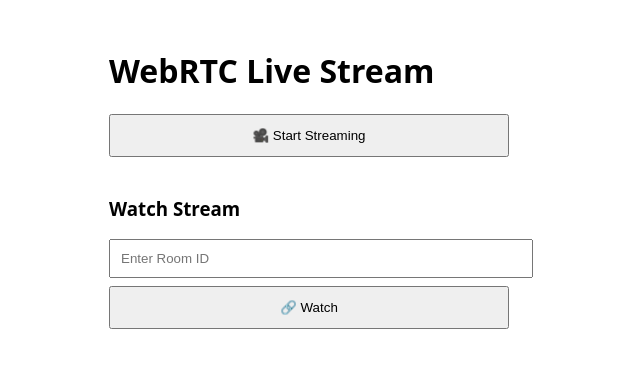
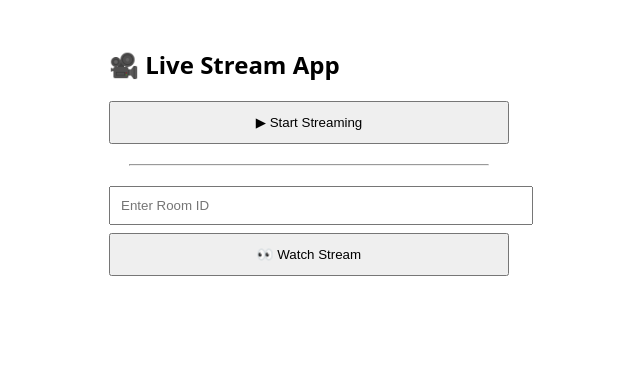
Before and after one commit to vikuuuuu/live, a Next.js app: page / in a window 1280 px wide. Shown: the top 368 px of the page, without its empty margins (331-971 px from the left). Built offline with nearby package versions, Linux system fonts and the light colour scheme.

Commit message:
Update UI elements and button labels on HomePage

```diff
--- a/src/app/page.js
+++ b/src/app/page.js
@@ -1,7 +1,7 @@
 "use client";
 
+import { useRouter } from "next/navigation";
 import { useState } from "react";
-import { useRouter } from "next/navigation";
 
 export default function HomePage() {
   const router = useRouter();
@@ -9,29 +9,29 @@ export default function HomePage() {
 
   return (
     <main style={{ maxWidth: 400, margin: "auto" }}>
-      <h1>WebRTC Live Stream</h1>
+      <h2>🎥 Live Stream App</h2>
 
       <button
         onClick={() => router.push("/stream")}
-        style={{ width: "100%", padding: 12, marginBottom: 20 }}
+        style={{ width: "100%", padding: 12 }}
       >
-        🎥 Start Streaming
+        ▶ Start Streaming
       </button>
 
-      <h3>Watch Stream</h3>
+      <hr style={{ margin: 20 }} />
+
       <input
         placeholder="Enter Room ID"
         value={roomId}
         onChange={(e) => setRoomId(e.target.value)}
-        style={{ width: "100%", padding: 10, marginBottom: 8 }}
+        style={{ width: "100%", padding: 10 }}
       />
+
       <button
-        onClick={() => {
-          if (roomId.trim()) router.push(`/watch/${roomId.trim()}`);
-        }}
-        style={{ width: "100%", padding: 12 }}
+        onClick={() => router.push(`/watch/${roomId}`)}
+        style={{ width: "100%", padding: 12, marginTop: 8 }}
       >
-        🔗 Watch
+        👀 Watch Stream
       </button>
     </main>
   );
```
